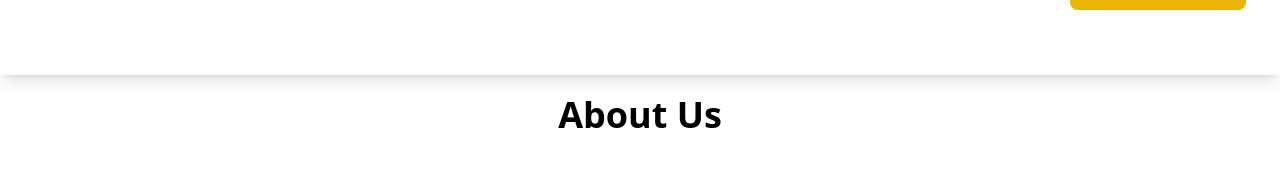
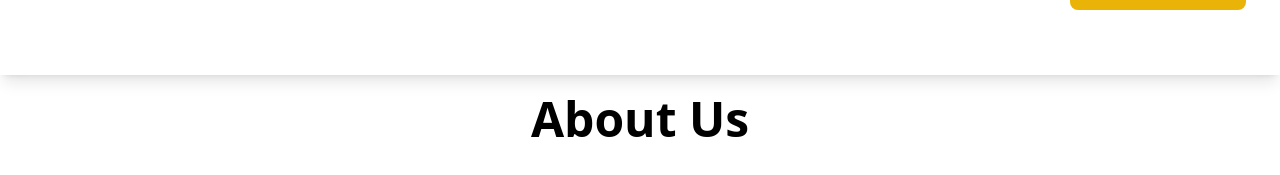
Before and after one commit to AlishaAroob/elite-emporium, a React (Create React App) app: page / in a window 1280 px wide. Shown: the part 927-1102 px from the top of the page. Built offline with nearby package versions, Linux system fonts and the light colour scheme.

Commit message:
Styling about us

```diff
--- a/src/Components/About.js
+++ b/src/Components/About.js
@@ -3,7 +3,7 @@ import React from "react";
 export default function About() {
   return (
     <div className="Section2 min-h-[600px]">
-      <h1 className="text-4xl font-bold pt-5 text-center"> About Us </h1>
+      <h1 className="text-5xl font-bold pt-5 text-center"> About Us </h1>
     </div>
   );
 }
```
